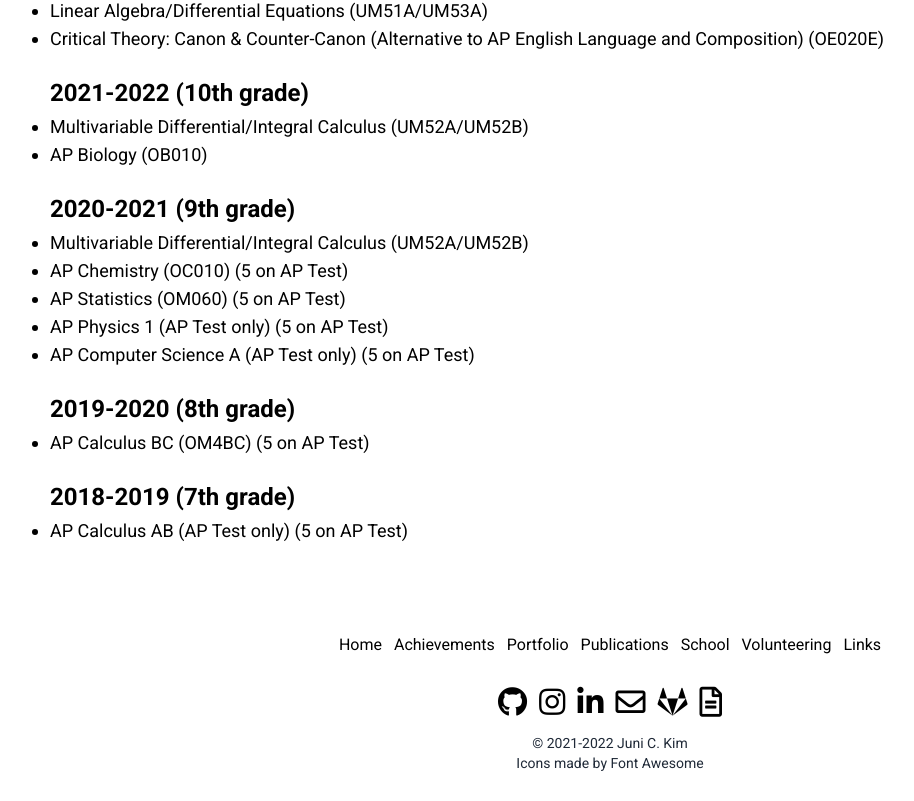
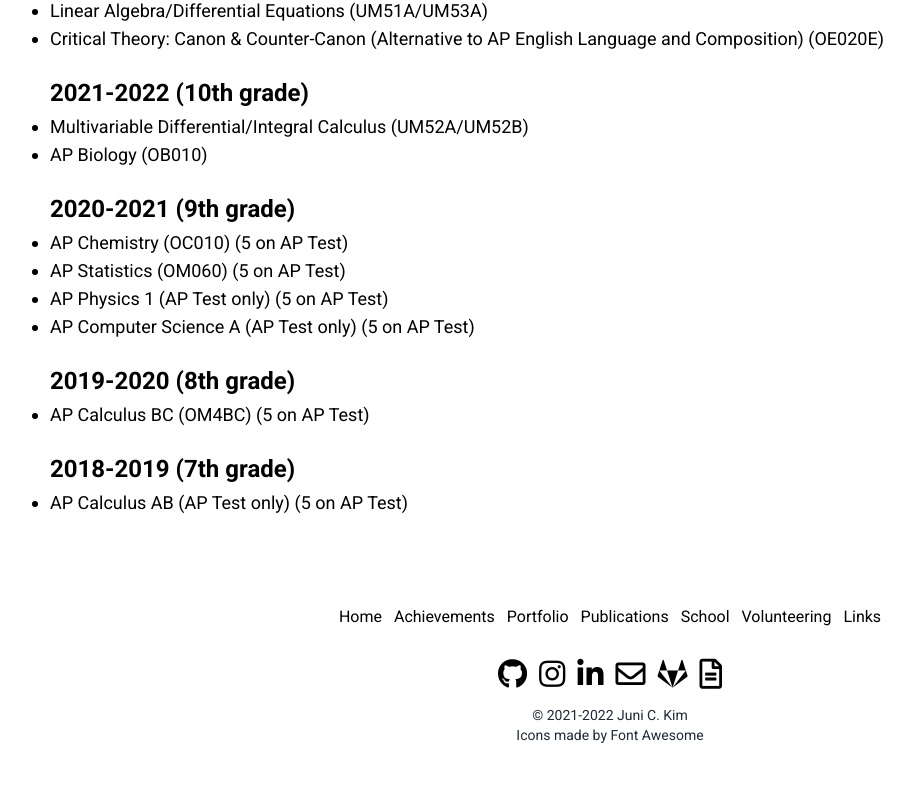
Before and after one commit to Tennis-Ball/Personal-Website-v3, a Vue app: page /school in a window 1280 px wide. Shown: the part 1067-1868 px from the top of the page, without its empty margins (74-988 px from the left). After the commit the page ends 1840 px from the top, so only its background shows below. Built offline with nearby package versions, Linux system fonts and the light colour scheme; what particles.vue3 would draw is missing.

Commit message:
minor correction

```diff
--- a/src/views/School.vue
+++ b/src/views/School.vue
@@ -64,7 +64,6 @@ import pixel from "../assets/icons/logos/pixel.png";
       <li>AP Biology (OB010)</li>
     </List>
     <List title="2020-2021 (9th grade)">
-      <li>Multivariable Differential/Integral Calculus (UM52A/UM52B)</li>
       <li>AP Chemistry (OC010) (5 on AP Test)</li>
       <li>AP Statistics (OM060) (5 on AP Test)</li>
       <li>AP Physics 1 (AP Test only) (5 on AP Test)</li>
```
